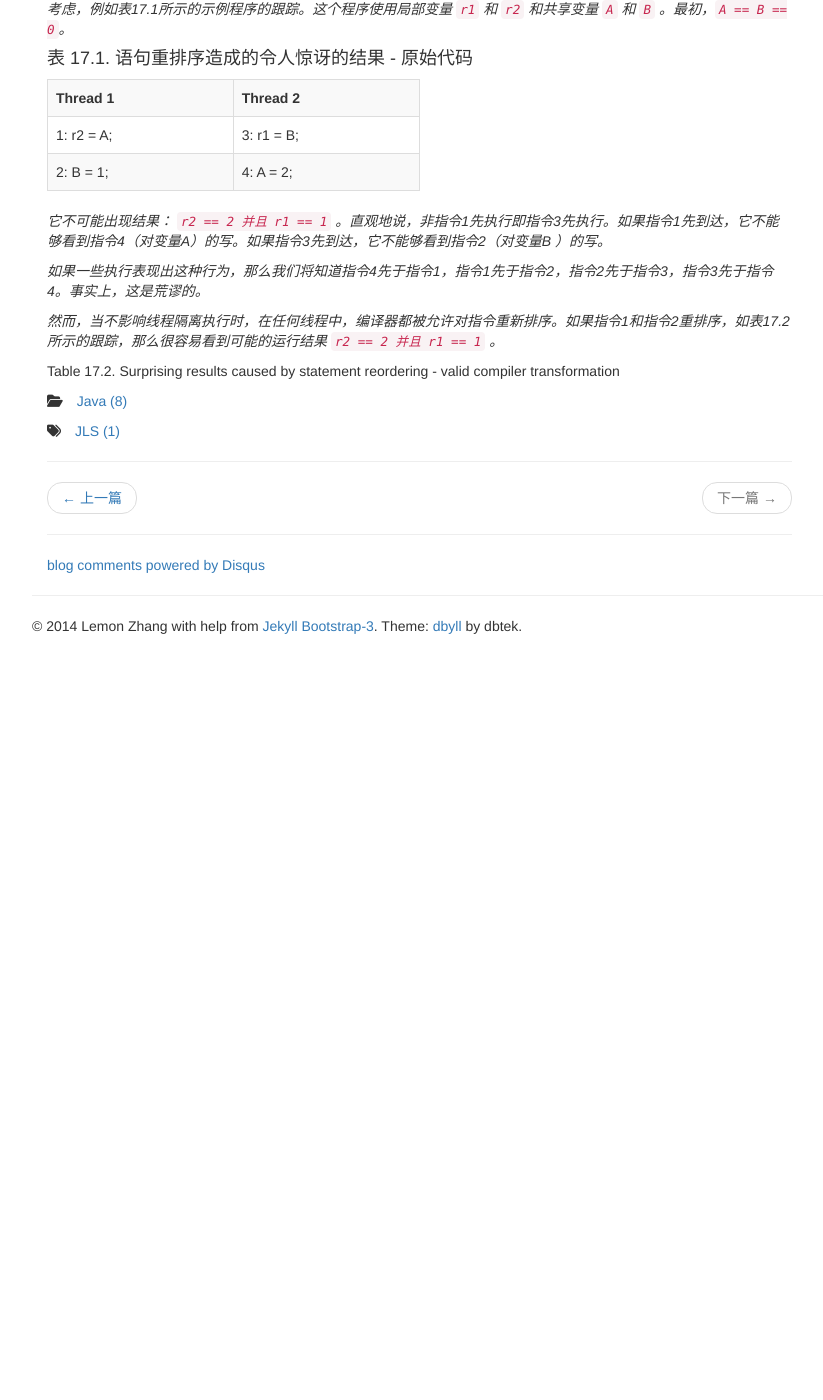
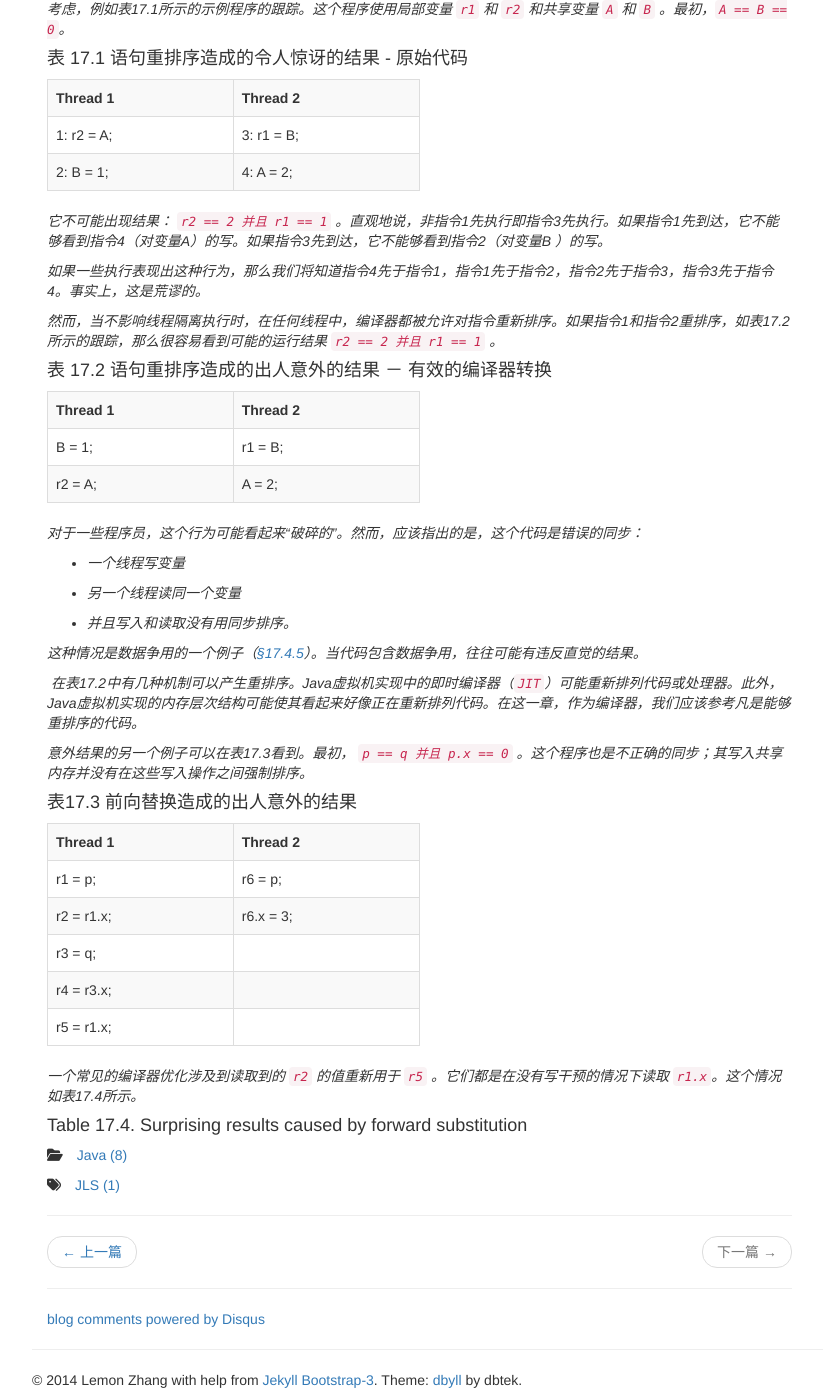
Before and after one commit to cjm0000000/cjm0000000.github.io, a Jekyll site: the page built from _posts/Java/201403/2014-03-03-java-memory-model.md, in a window 1280 px wide and 1400 px high, scrolled down 713 px. Shown: the whole window, without its empty margins (303-1126 px from the left). Built offline with Jekyll 4.4.1, drawn with Linux system fonts in a browser that asks for light colours; nearby versions of some CDN libraries; library files that are not in the unit come from our copies; comment, search, counter and statistics services are not loaded; before the commit the page ends 1359 px from its top, so only the background shows below that.

Commit message:
translate

```diff
--- a/_posts/Java/201403/2014-03-03-java-memory-model.md
+++ b/_posts/Java/201403/2014-03-03-java-memory-model.md
@@ -23,7 +23,7 @@ tags: [JLS]
 
 *考虑，例如表17.1所示的示例程序的跟踪。这个程序使用局部变量 `r1` 和 `r2` 和共享变量 `A` 和 `B` 。最初，`A == B == 0`。*
 
-#### 表 17.1. 语句重排序造成的令人惊讶的结果 - 原始代码
+#### 表 17.1 语句重排序造成的令人惊讶的结果 - 原始代码
 
 <table class="table table-striped table-bordered" style="width:50%">
     <tr><th>Thread 1</th><th>Thread 2</th></tr>
@@ -37,4 +37,39 @@ tags: [JLS]
 
 *然而，当不影响线程隔离执行时，在任何线程中，编译器都被允许对指令重新排序。如果指令1和指令2重排序，如表17.2所示的跟踪，那么很容易看到可能的运行结果 `r2 == 2 并且 r1 == 1` 。*
 
-Table 17.2. Surprising results caused by statement reordering - valid compiler transformation
+#### 表 17.2 语句重排序造成的出人意外的结果 － 有效的编译器转换
+
+<table class="table table-striped table-bordered" style="width:50%">
+    <tr><th>Thread 1</th><th>Thread 2</th></tr>
+    <tr><td>B = 1;</td><td>r1 = B;</td></tr>
+    <tr><td>r2 = A;</td><td>A = 2;</td></tr>
+</table>
+
+*对于一些程序员，这个行为可能看起来“破碎的”。然而，应该指出的是，这个代码是错误的同步：*
+
+- *一个线程写变量*
+
+- *另一个线程读同一个变量*
+
+- *并且写入和读取没有用同步排序。*
+
+*这种情况是数据争用的一个例子（[§17.4.5](http://docs.oracle.com/javase/specs/jls/se7/html/jls-17.html#jls-17.4.5)）。当代码包含数据争用，往往可能有违反直觉的结果。*
+
+ *在表17.2中有几种机制可以产生重排序。Java虚拟机实现中的即时编译器（`JIT`）可能重新排列代码或处理器。此外，Java虚拟机实现的内存层次结构可能使其看起来好像正在重新排列代码。在这一章，作为编译器，我们应该参考凡是能够重排序的代码。*
+
+*意外结果的另一个例子可以在表17.3看到。最初， `p == q 并且 p.x == 0` 。这个程序也是不正确的同步；其写入共享内存并没有在这些写入操作之间强制排序。*
+
+#### 表17.3 前向替换造成的出人意外的结果
+
+<table class="table table-striped table-bordered" style="width:50%">
+    <tr><th>Thread 1</th><th>Thread 2</th></tr>
+    <tr><td>r1 = p;</td><td>r6 = p;</td></tr>
+    <tr><td>r2 = r1.x;</td><td>r6.x = 3;</td></tr>
+    <tr><td>r3 = q;	</td><td></td></tr>
+    <tr><td>r4 = r3.x;</td><td></td></tr>
+    <tr><td>r5 = r1.x;</td><td></td></tr>
+</table>
+
+*一个常见的编译器优化涉及到读取到的 `r2` 的值重新用于 `r5` 。它们都是在没有写干预的情况下读取 `r1.x`。这个情况如表17.4所示。*
+
+#### Table 17.4. Surprising results caused by forward substitution
```
